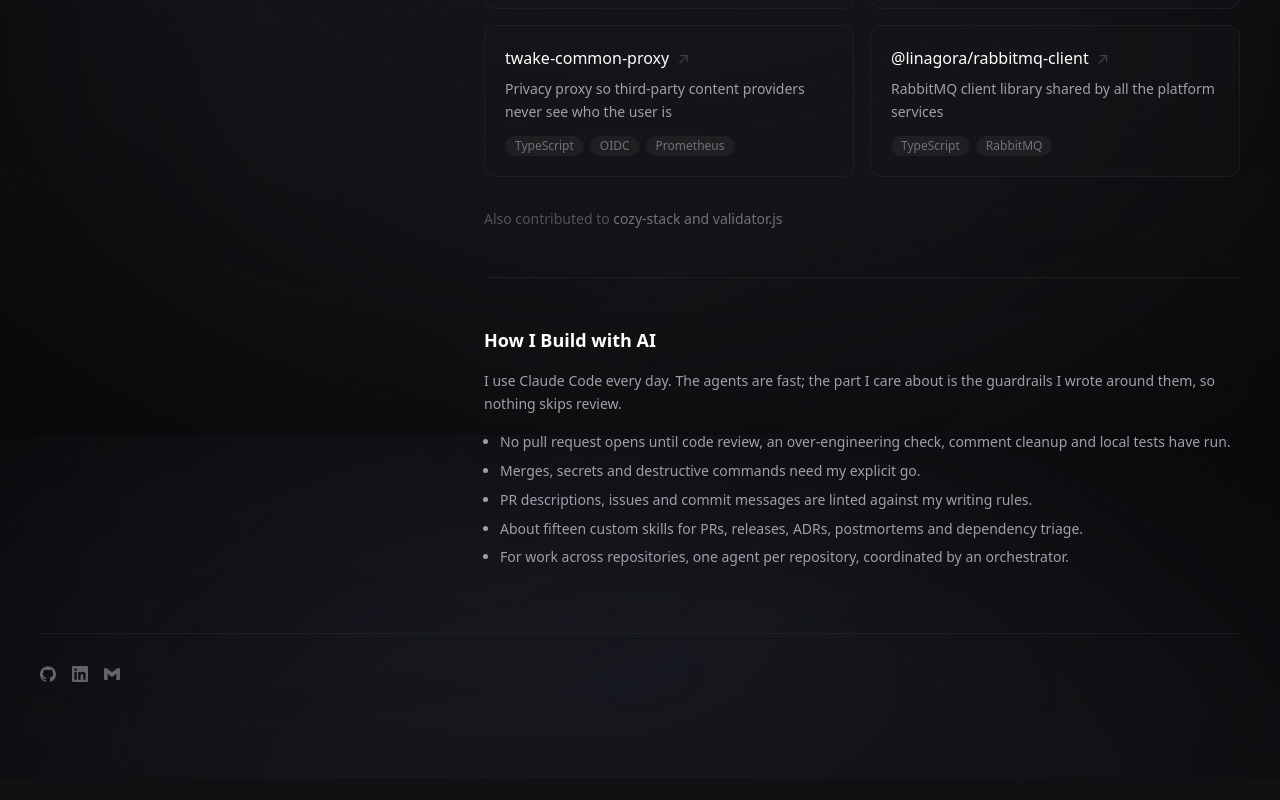
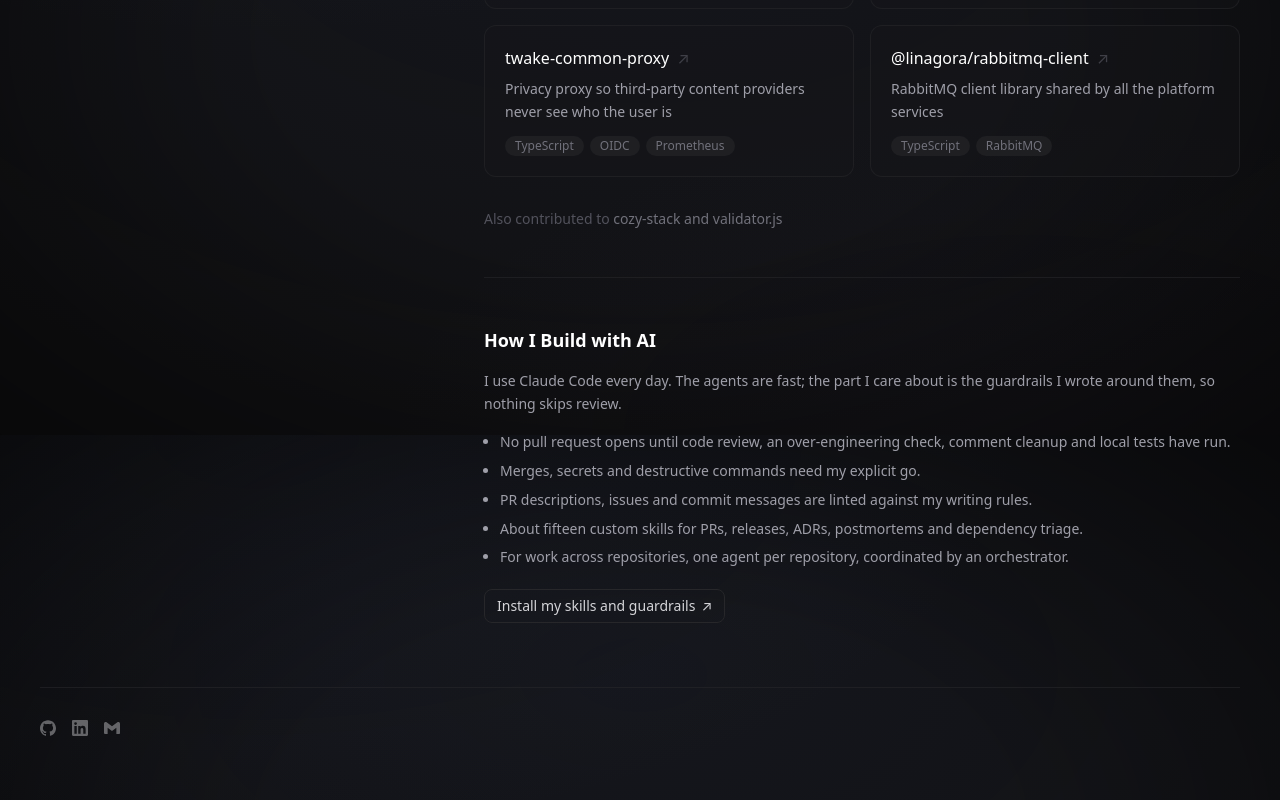
Before and after one commit to rezk2ll/rezk2ll.github.io, a SvelteKit app: page / in a window 1280 px wide. Shown: the part 1965-2765 px from the top of the page. Before the commit the page ends 2743 px from the top, so only its background shows below. Built offline with nearby package versions, Linux system fonts and the light colour scheme.

Commit message:
Link the skills site and its sitemap

```diff
--- a/src/routes/+page.svelte
+++ b/src/routes/+page.svelte
@@ -317,6 +317,11 @@
 						<li>{point}</li>
 					{/each}
 				</ul>
+				<a
+					href="https://ferjani.dev/skills"
+					class="mt-5 inline-flex items-center gap-1.5 rounded-lg border border-zinc-800 px-3 py-1.5 text-sm text-zinc-300 transition-colors hover:border-zinc-700 hover:text-white"
+					>Install my skills and guardrails <span aria-hidden="true">↗</span></a
+				>
 			</section>
 		</main>
 	</div>
```
Also changed, not shown: static/robots.txt, svelte.config.js (indentation only), 1 other file (tests, documents, lock files or other folders).
